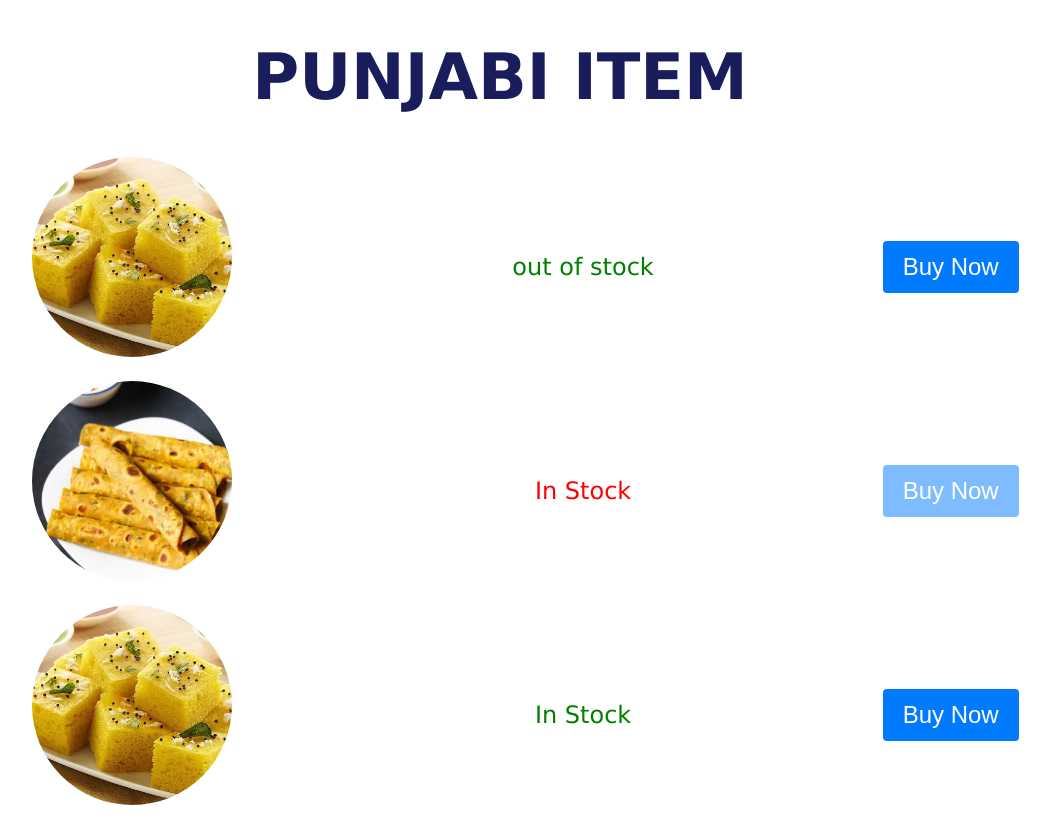
After one commit to PKR9759/MealMinder, a PHP site: page /punjabi.php in a window 1280 px wide. The commit adds this page. Shown: the whole page, without its empty margins (140-1190 px from the left). Run offline with PHP 8.4, Linux system fonts and the light colour scheme.

Commit message:
CATEGOREY PAGE

```diff
--- /dev/null
+++ b/homepage/punjabi.php
@@ -0,0 +1,54 @@
+<html lang="en">
+<head>
+    <meta charset="UTF-8">
+    <meta http-equiv="X-UA-Compatible" content="IE=edge">
+    <meta name="viewport" content="width=device-width, initial-scale=1.0">
+    <title>Document</title>
+   <link rel="stylesheet" href="style.css">
+
+</head>
+<body>
+    <h2 class="h2"> PUNJABI ITEM</h2>
+    <table class="card-table">
+        <tr>
+            <td class="card-column">
+                <div class="card">
+                    <img src="food1.jpg" class="card-img-top" alt="...">
+                </div>
+            </td>
+            <td class="card-column availability">
+                <p>out of stock</p>
+            </td>
+            <td class="card-column">
+                <button class="btn btn-primary">Buy Now</button>
+            </td>
+        </tr>
+        <tr>
+            <td class="card-column">
+                <div class="card">
+                    <img src="food2.jpg" class="card-img-top" alt="...">
+                </div>
+            </td>
+            <td class="card-column out-of-stock">
+                <p>In Stock</p>
+            </td>
+            <td class="card-column">
+                <button class="btn btn-primary" disabled>Buy Now</button>
+            </td>
+        </tr>
+        <tr>
+            <td class="card-column">
+                <div class="card">
+                    <img src="food1.jpg" class="card-img-top" alt="...">
+                </div>
+            </td>
+            <td class="card-column availability">
+                <p>In Stock</p>
+            </td>
+            <td class="card-column">
+                <button class="btn btn-primary">Buy Now</button>
+            </td>
+        </tr>
+    </table>
+</body>
+</html>
--- /dev/null
+++ b/homepage/style.css
@@ -0,0 +1,85 @@
+* {
+    box-sizing: border-box;
+  }
+
+  body {
+
+    font-family: Verdana, Geneva, Tahoma, sans-serif;
+  }
+
+  .card-table {
+    display: table;
+    width: 100%;
+  }
+
+  .card-column {
+    display: table-cell;
+    vertical-align: middle;
+    text-align: center;
+  }
+
+  .card {
+    border: none;
+    border-radius: 0;
+    margin-bottom: 20px;
+  }
+
+  .card-img-top {
+    width: 200px;
+    height: 200px;
+    object-fit: cover;
+    border-radius: 50%;
+  }
+
+  .card-body {
+    padding: 10px;
+  }
+
+  .card-text {
+    margin-bottom: 10px;
+  }
+
+  .btn-primary {
+    font-size: 24px;
+    background-color: #007bff;
+    color: #fff;
+    border: none;
+    border-radius: 4px;
+    padding: 12px 20px;
+    cursor: pointer;
+  }
+
+  .btn-primary:hover {
+    background-color: #0069d9;
+  }
+
+  .btn-primary:focus {
+    outline: none;
+    box-shadow: none;
+  }
+
+  td.availability {
+    vertical-align: middle;
+    font-size: 24px;
+    color: green;
+  }
+
+  td.out-of-stock {
+    vertical-align: middle;
+    font-size: 24px;
+    color: red;
+  }
+
+  .btn-primary:disabled {
+    opacity: 0.5;
+    cursor: not-allowed;
+  }
+
+  .h2 {
+    text-align: center;
+    color: #1a1d5b;
+    font-weight: 700;
+    font-size: 64px;
+    margin-top: 40px;
+    margin-bottom: 40px;
+  }
```
Also changed, not shown: homepage/gujarati.php (renamed from homepage/category's.php, +2 -86 lines), homepage/home.php (+9 -4 lines), 1 other file.
